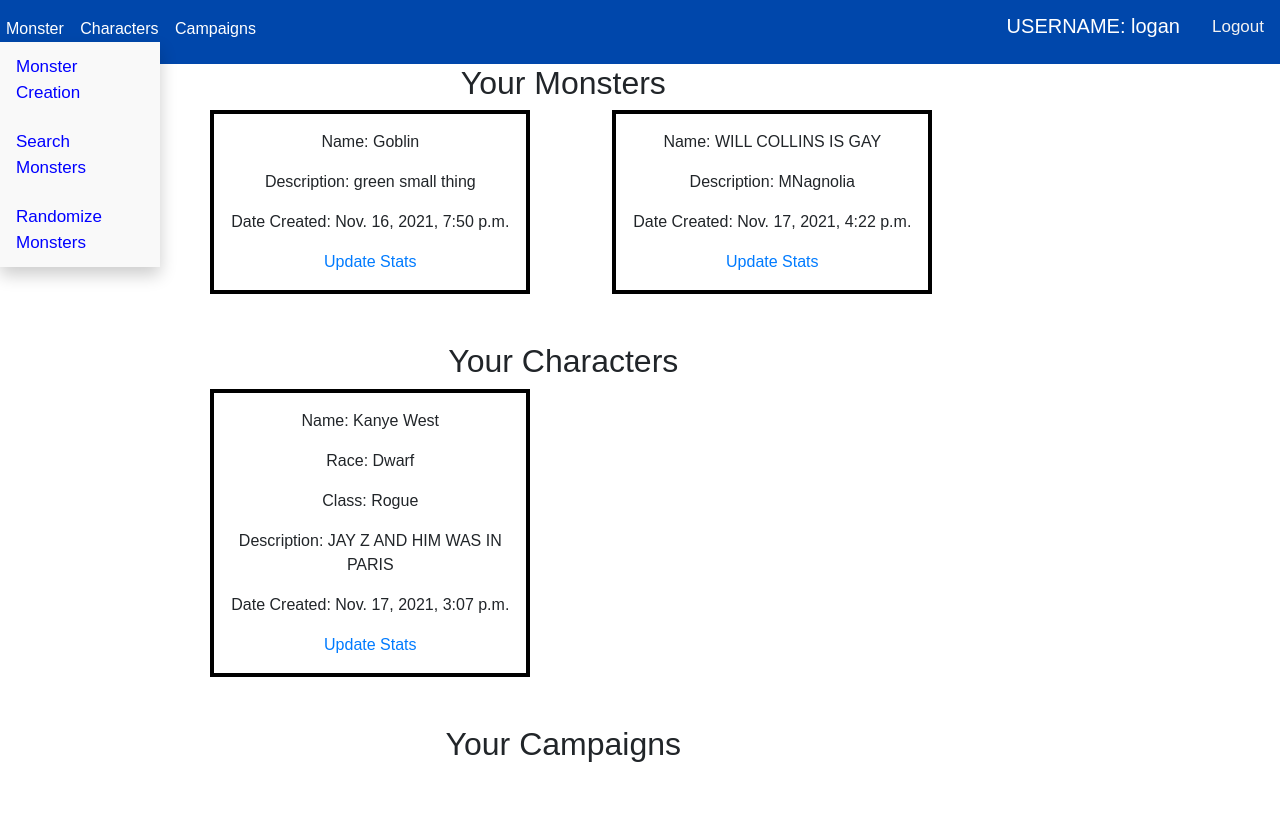
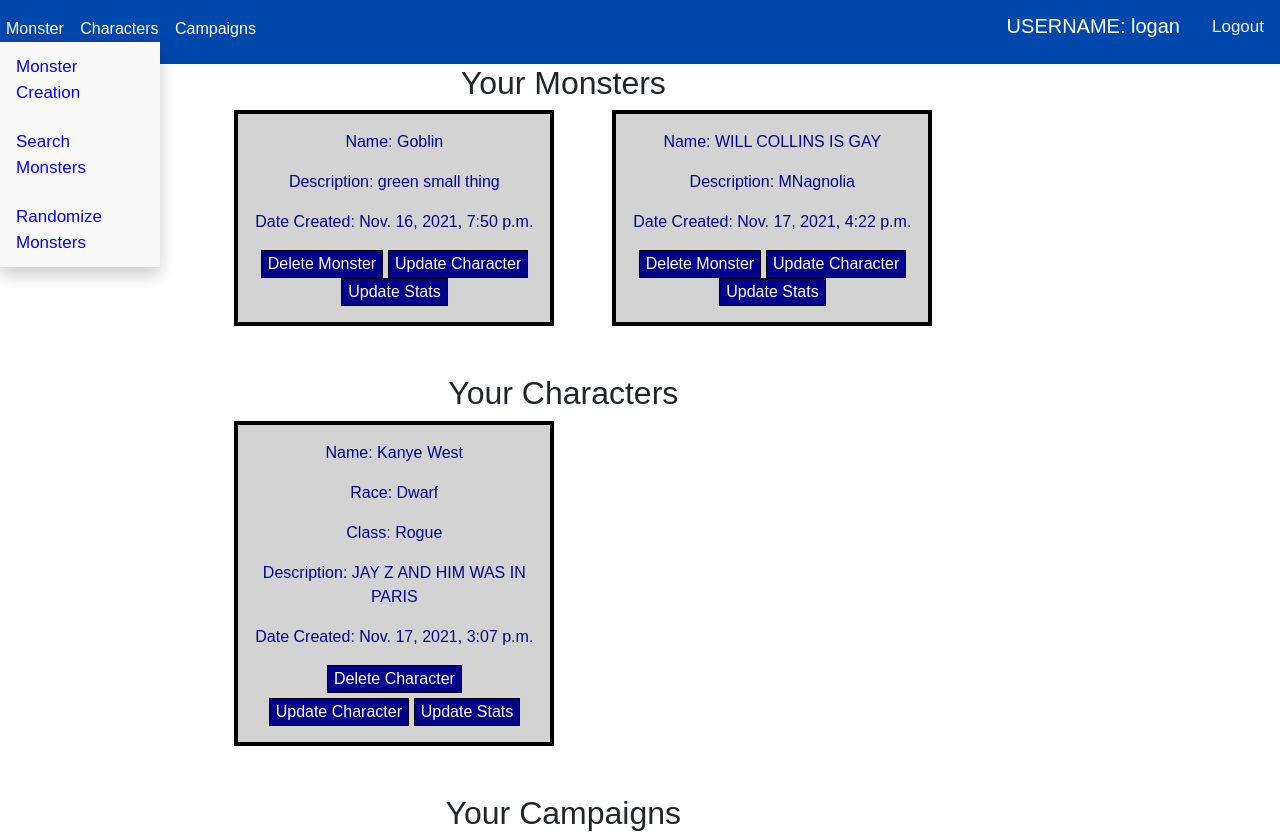
Before and after one commit to wcollins22/DiceAndMangement, a Django app: page /DMpage/ in a window 1280 px wide. Before the commit the page ends 762 px from the top, so only its background shows below. Run offline with Django 3.2, Linux system fonts and the light colour scheme; a user stored in the database is signed in; data comes from the database, SQL or seed files in the repository; data that the repository does not hold is empty; some libraries are stand-ins or nearby versions.

Commit message:
Update DMview.html

```diff
--- a/app/templates/DMview.html
+++ b/app/templates/DMview.html
@@ -55,15 +55,22 @@
   margin: 0 auto;
     }
     .divcard{
+
         width: 20em;
         text-align: center;
         border:solid 4px black;
+        background: lightgrey;
         margin-bottom:3em;
         margin-left: 4em;
         padding: 1em;
+        color: darkblue;
     }
     .newcol{
+        display: grid;
         margin-left:3em;
+        grid-template-columns: repeat(3,120px);
+
+
     }
 
 
@@ -119,6 +126,33 @@
  text-align: center;
  margin-left: 3em;
 }
+.stat{
+    border: solid 1px black;
+    text-decoration: none;
+    margin-left: .3px;
+    background: darkblue;
+
+    color: white;
+
+
+}
+.d{
+    margin-bottom: 5px;
+}
+
+.a{
+    color: white;
+    text-decoration: none;
+}
+.a:hover{
+    color: white;
+    text-decoration: none;
+
+}
+.stat:hover{
+    background: black;
+
+}
 
 </style>
 <body>
@@ -137,7 +171,7 @@
             <div class="dropdown-content">
               <a href="{% url 'CreateMonster' %}">Monster Creation</a>
                 <a href="{% url 'search-m' %}">Search Monsters</a>
-                <a href="#">Randomize Monsters</a>
+                <a href="{% url 'randomm' %}">Randomize Monsters</a>
             </div>
         </div>
         <div class="dropdown">
@@ -178,10 +212,12 @@
                             <p>Name: {{monster.name}}</p>
                             <p>Description: {{monster.descript}}</p>
                             <p>Date Created: {{monster.date_created}}</p>
+                            <button class="stat"><a href="{% url 'DeleteMonster' monster.id %}"class='a'>Delete Monster</a></button>
+                            <button class="stat"><a href="{% url 'UpdateMonster' monster.id %}" class="a">Update Character</a></button>
                             {% if monster.stats == None %}
-                                <a href="{% url 'm_stats' monster.id%}">Add Stats</a></p>
+                                <button class="stat"><a href="{% url 'm_stats' monster.id%}"class="a">Add Stats</a></button>
                             {% else %}
-                                <a href="#"> Update Stats</a>
+                                <button class="stat"><a href="{% url 'updatem_stats' monster.id%}" class="a"> Update Stats</a></button>
                             {% endif %}
 
                         </div>
@@ -204,11 +240,17 @@
                     <p>Class: {{character.classes}}</p>
                     <p>Description: {{character.descript}}</p>
                     <p>Date Created: {{character.date_created}}</p>
+                    <button class="stat d"><a href="{% url 'DeleteCharacter' character.id %}" class="a">Delete Character</a></button>
+                    <button class="stat"><a href="{% url 'UpdateCharacter' character.id %}" class="a">Update Character</a></button>
+
                     {% if character.stats == None %}
-                        <a href="{% url 'c_stats' character.id%}">Add Stats</a></p>
+                        <button class="stat"><a href="{% url 'c_stats' character.id%}" class="a">Add Stats</a></button>
                     {% else %}
-                        <a href="#"> Update Stats</a>
+                        <button class="stat"><a href="{% url 'updatec_stats' character.id %}" class="a">Update Stats</a></button>
                     {% endif %}
+
+
+
                 </div>
             </div>
         </div>
@@ -224,7 +266,9 @@
                     <p>Name: {{campaign.name}}</p>
                     <p>Description: {{campaign.descript}}</p>
                     <p>Date Created: {{campaign.date_created}}</p>
-                    <a href="{% url 'notes' campaign.id%}">Add Notes</a></p>
+                    <button class="stat d"><a href="{% url 'DeleteCampaign' campaign.id %}" class="a">Delete Campaign</a></button>
+                     <button class="stat d"><a href="{% url 'UpdateCampaign' campaign.id %}" class="a">Delete Campaign</a></button>
+                    <button class="stat"><a href="{% url 'notes' campaign.id%}" class="a">Add Notes</a></button>
                 </div>
             </div>
         </div>
```
